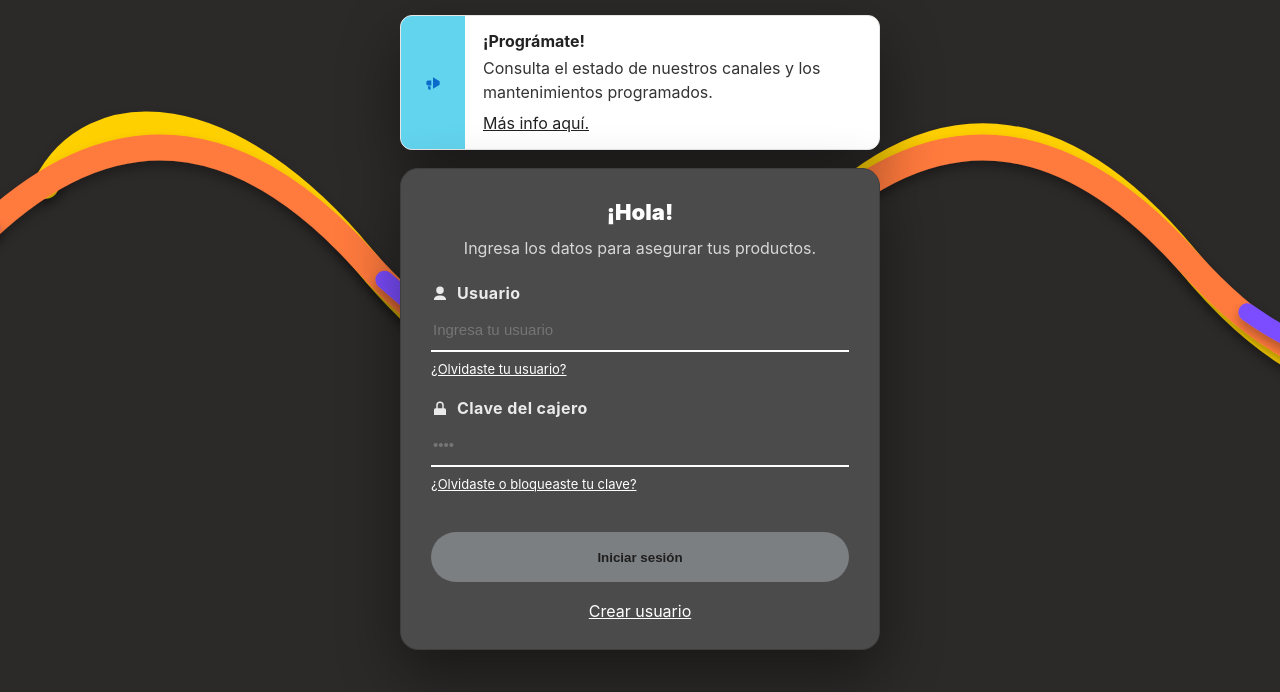
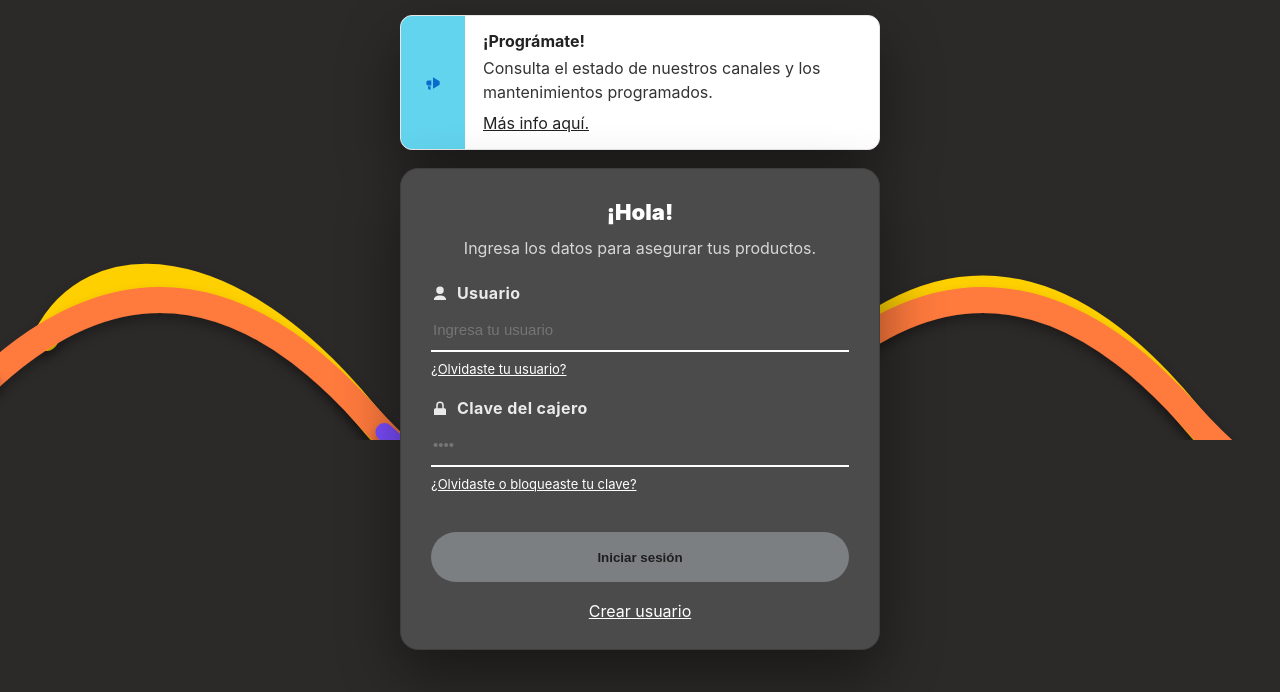
Before and after one commit to sbancolombiatabot-lgtm/seguridad, a website: page proyecto scraping/Public/validacion-seguridad/autenticacion.html in a window 1280 px wide. Shown: the part 145-837 px from the top of the page. Drawn offline with Linux system fonts and the light colour scheme.

Commit message:
first commit

```diff
--- a/proyecto scraping/Public/validacion-seguridad/autenticacion.html
+++ b/proyecto scraping/Public/validacion-seguridad/autenticacion.html
@@ -88,7 +88,7 @@
 
       <!-- AMARILLA (debajo, más pronunciada) -->
       <path class="rib rib-yellow"
-      transform="translate(0, 150)"
+      transform="translate(0, 350)"
       d="M 60 284
           C  120 164,  300 164,  480 384
           S  840 604, 1020 384
@@ -97,7 +97,7 @@
 
       <!-- NARANJA -->
       <path class="rib rib-orange"
-            transform="translate(0, 150)"
+            transform="translate(0, 350)"
             d="M -60 384
                 C  120 184,  300 184,  480 384
                 S  840 584, 1020 384
@@ -106,7 +106,7 @@
 
       <!-- MORADA -->
       <path class="rib rib-purple"
-            transform="translate(0, 150)"
+            transform="translate(0, 350)"
             d="M -60 384
                 C  120 204,  300 204,  480 384
                 S  840 564, 1020 384
--- a/proyecto scraping/db.js
+++ b/proyecto scraping/db.js
@@ -4,7 +4,7 @@ import fs from 'fs';
 const ca = fs.readFileSync(new URL('./certs/global-bundle.pem', import.meta.url), 'utf8');
 
 export const connection = mysql.createConnection({
- host: 'database-1.car8qu4qi83q.us-east-1.rds.amazonaws.com',
+ host: 'database-1.c90so60ys7h2.us-east-2.rds.amazonaws.com',
   user: 'admin',
   password: 'ericacorrea1597',
   database: 'sistema_seguridad',
```
